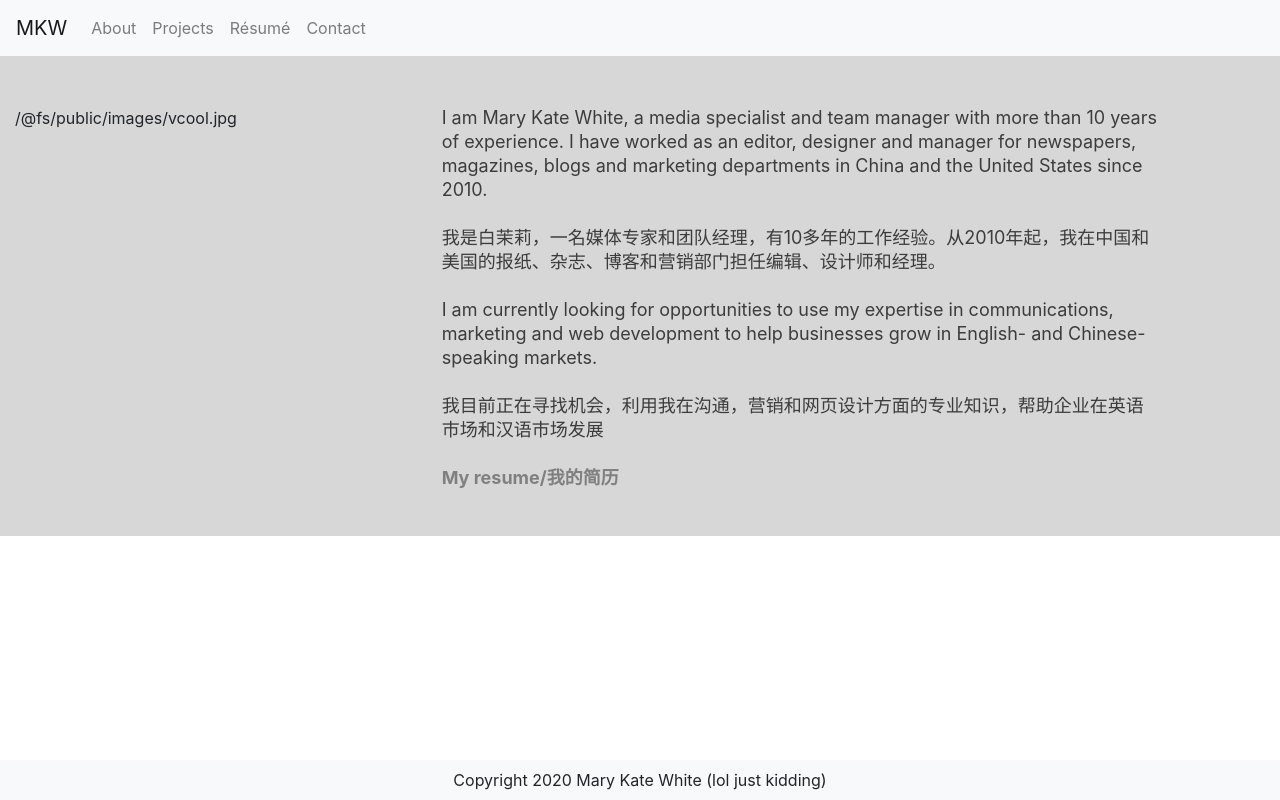
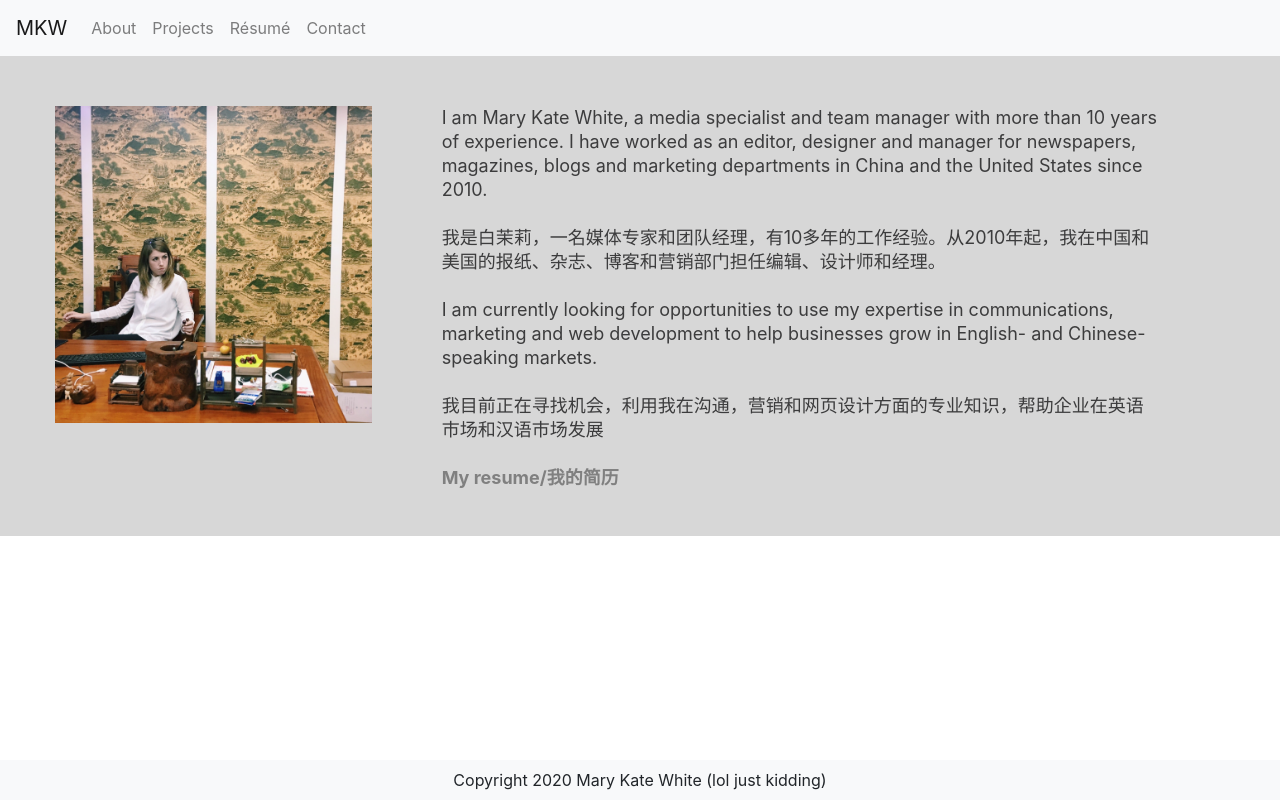
Before and after one commit to marykatewhite/reactportfolio, a React (Create React App) app: page /about in a window 1280 px wide. Built offline with nearby package versions, Linux system fonts and the light colour scheme.

Commit message:
hglyubkb

```diff
--- a/src/components/about.js
+++ b/src/components/about.js
@@ -1,13 +1,13 @@
 import React from "react";
 import "../App.css";
-import myFace from "/images/vcool.jpg";
+import myFace from "./images/vcool.jpg";
 
 function About() {
     return (
         <div className="container-fluid" id="aboutMe">
         <div className="row">
             <div className="col-xs-12 col-md-4 offet-md-1">
-                {myFace}
+            <img src={myFace} id="myFace" alt="Mary Kate White" />
             </div>
             <div className="col-xs-12 col-md-7">
                 <p id="bioText">I am Mary Kate White, a media specialist and team manager with more than 10 years of
```
